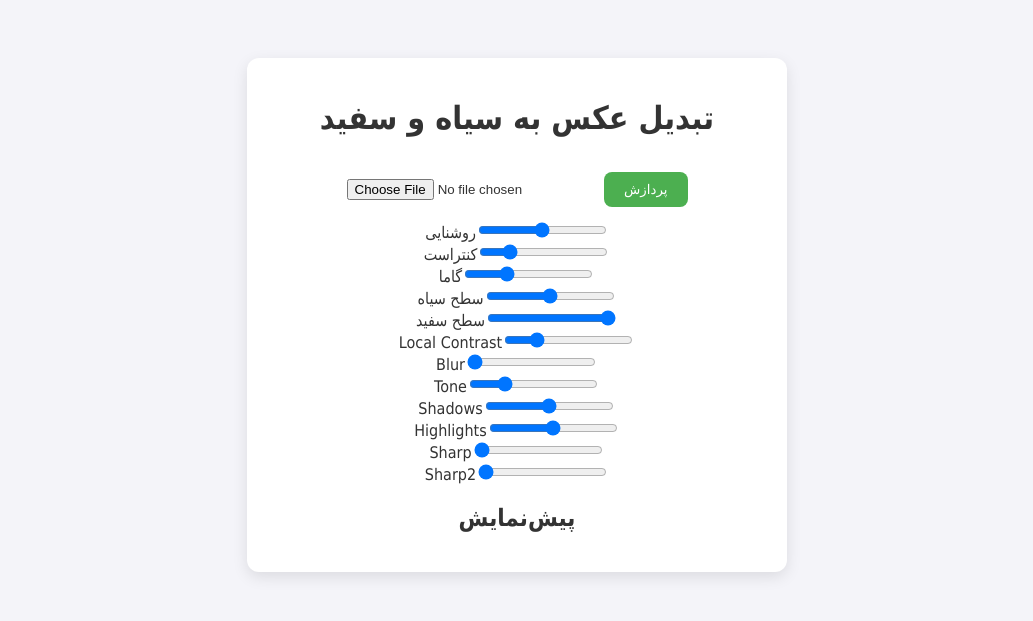
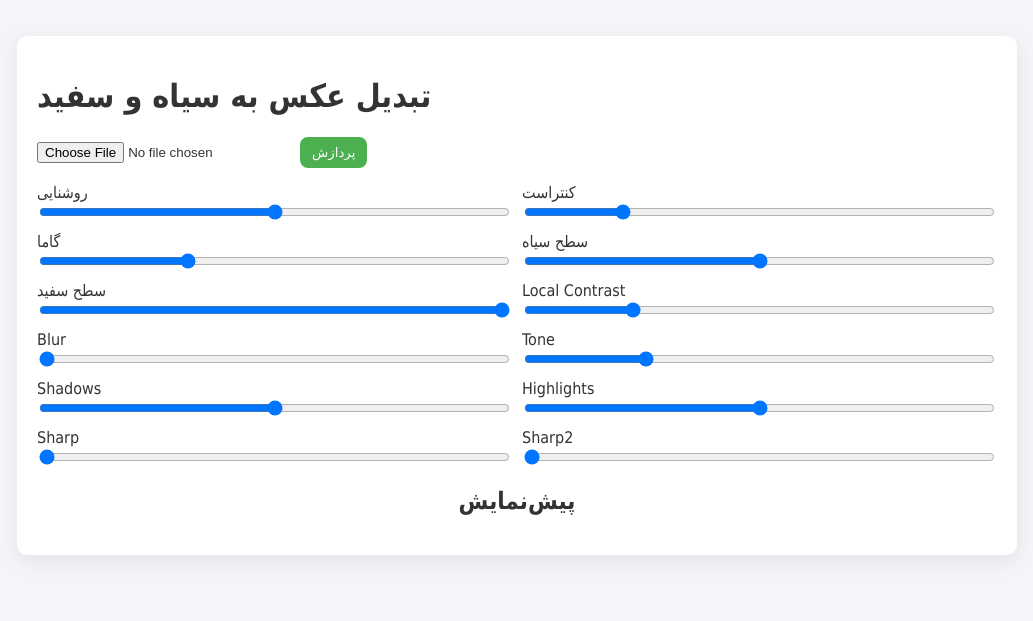
Before and after one commit to omidnabiyan/flask-image-app, a Flask app: page / in a window 1280 px wide. Shown: the top 621 px of the page, without its empty margins (123-1156 px from the left). Run offline with Flask 3, Linux system fonts and the light colour scheme.

Commit message:
Update style.css

```diff
--- a/static/style.css
+++ b/static/style.css
@@ -1,39 +1,8 @@
-body {
-    font-family: 'Tahoma', sans-serif;
-    background-color: #f4f4f9;
-    color: #333;
-    text-align: center;
-    padding: 50px;
-}
-
-.container {
-    max-width: 500px;
-    margin: auto;
-    background: #fff;
-    padding: 20px;
-    border-radius: 12px;
-    box-shadow: 0 5px 15px rgba(0,0,0,0.1);
-}
-
-input[type="file"] {
-    margin: 20px 0;
-}
-
-button {
-    background-color: #4CAF50;
-    color: white;
-    border: none;
-    padding: 10px 20px;
-    border-radius: 8px;
-    cursor: pointer;
-}
-
-button:hover {
-    background-color: #45a049;
-}
-
-img {
-    max-width: 100%;
-    border-radius: 8px;
-    margin-top: 20px;
-}
+body{font-family:Tahoma, sans-serif;background:#f4f4f9;color:#333;padding:20px}
+.container{max-width:960px;margin:8px auto;background:#fff;padding:20px;border-radius:10px;box-shadow:0 6px 20px rgba(0,0,0,0.08)}
+.upload-row{display:flex;gap:10px;align-items:center;margin-bottom:15px}
+.sliders-grid{display:grid;grid-template-columns:1fr 1fr;gap:10px;margin-bottom:15px}
+.slider-row{display:flex;flex-direction:column}
+.preview{margin-top:12px;text-align:center}
+button{background:#4CAF50;color:#fff;border:none;padding:8px 12px;border-radius:8px;cursor:pointer}
+button:active{transform:translateY(1px)}
```
